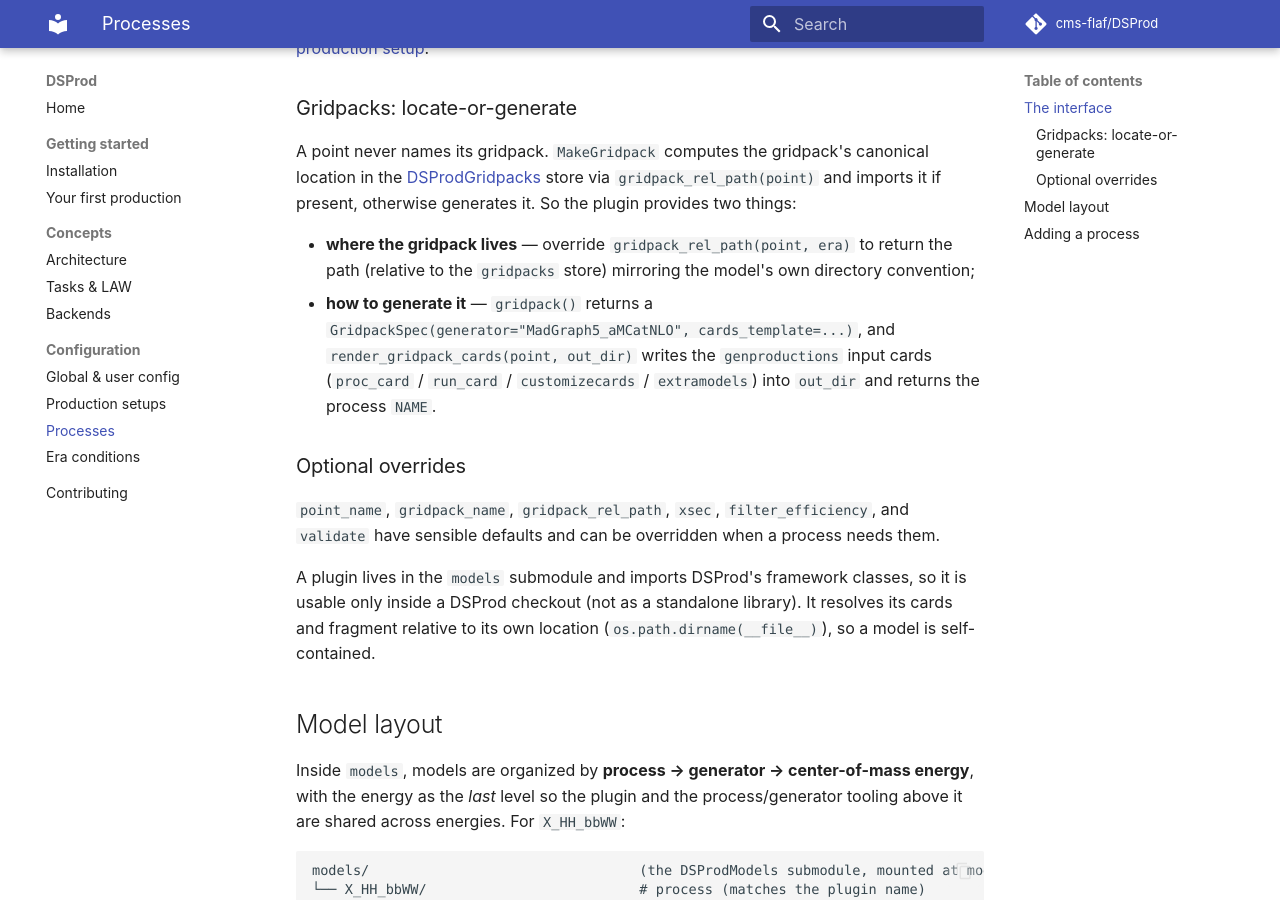
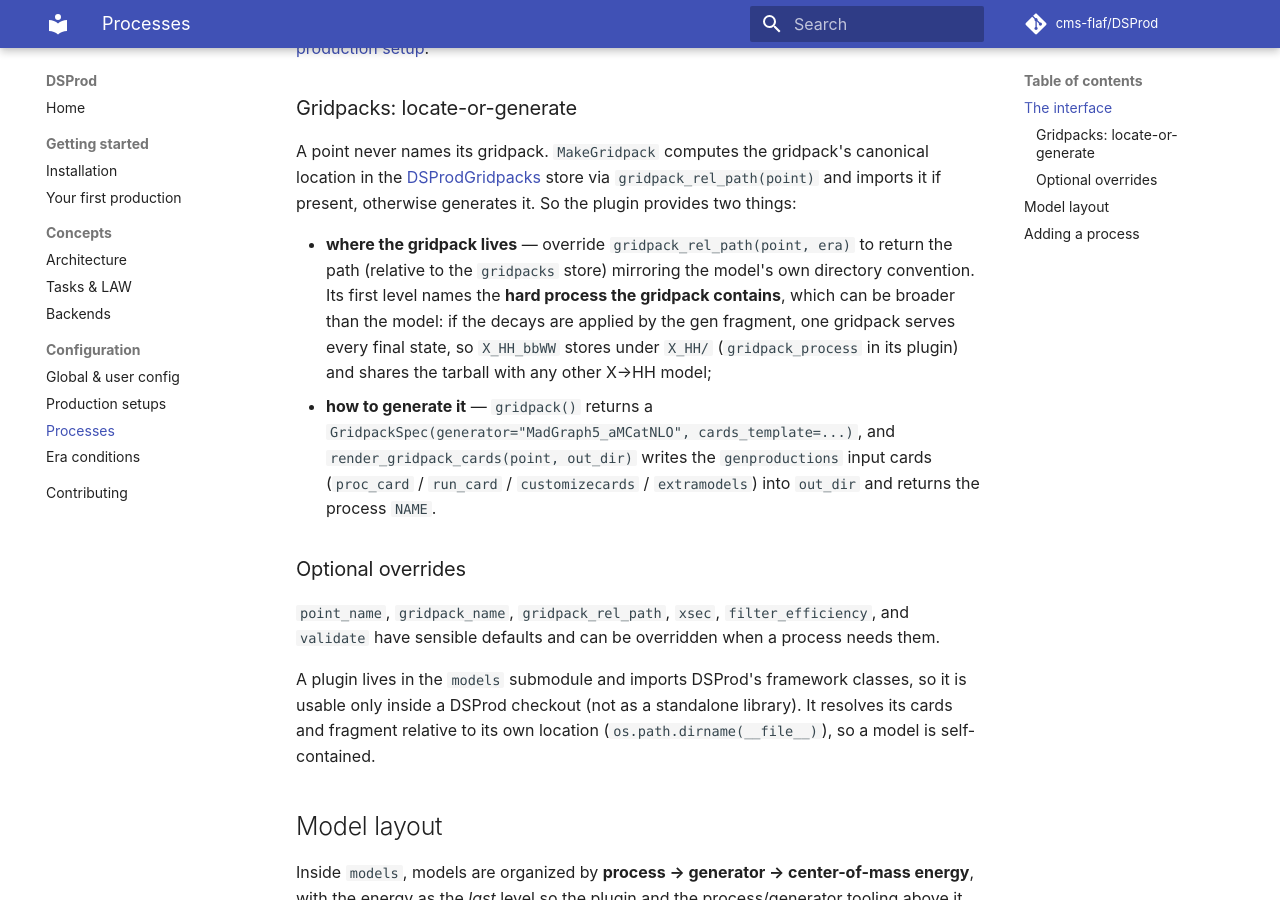
Before and after one commit to cms-flaf/DSProd, an MkDocs documentation site: the page built from docs/configuration/processes.md, in a window 1280 px wide and 900 px high, scrolled down 941 px. Built offline with MkDocs 1.6.1 and Material for MkDocs 9.7.7, drawn with Linux system fonts in a browser that asks for light colours; comment, search, counter and statistics services are not loaded.

Commit message:
point the gridpack store at X_HH and advance models/gridpacks

```diff
--- a/docs/configuration/processes.md
+++ b/docs/configuration/processes.md
@@ -46,7 +46,11 @@
 provides two things:
 
 - **where the gridpack lives** — override `gridpack_rel_path(point, era)` to return the path
-  (relative to the `gridpacks` store) mirroring the model's own directory convention;
+  (relative to the `gridpacks` store) mirroring the model's own directory convention. Its first
+  level names the **hard process the gridpack contains**, which can be broader than the model: if
+  the decays are applied by the gen fragment, one gridpack serves every final state, so
+  `X_HH_bbWW` stores under `X_HH/` (`gridpack_process` in its plugin) and shares the tarball with
+  any other X→HH model;
 - **how to generate it** — `gridpack()` returns a
   `GridpackSpec(generator="MadGraph5_aMCatNLO", cards_template=...)`, and
   `render_gridpack_cards(point, out_dir)` writes the `genproductions` input cards (`proc_card` /
```
